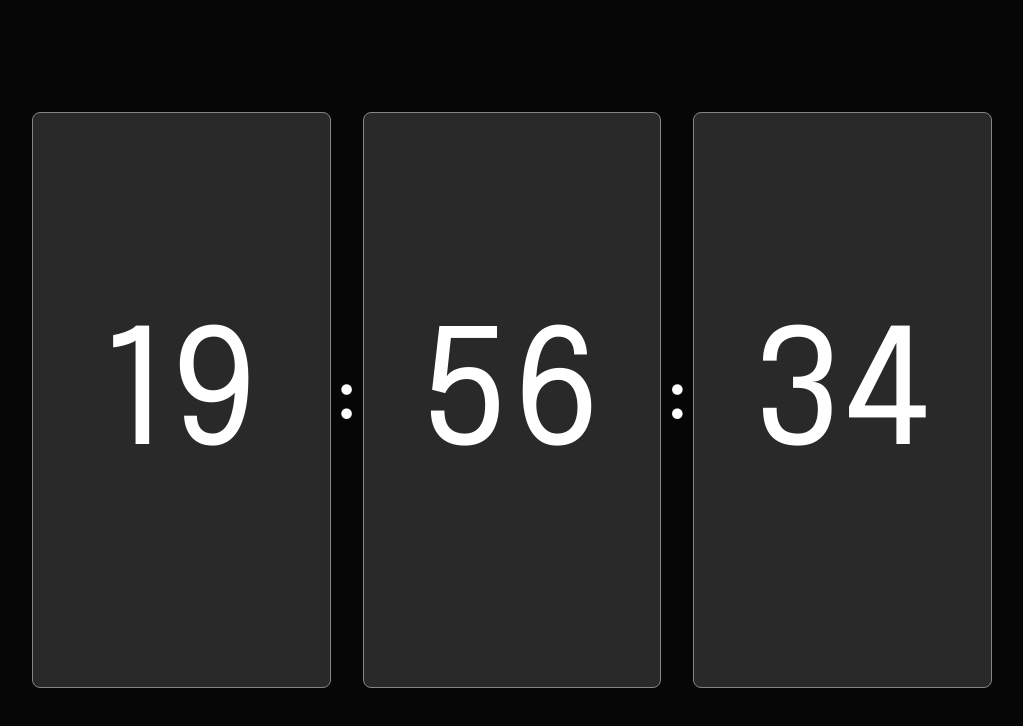
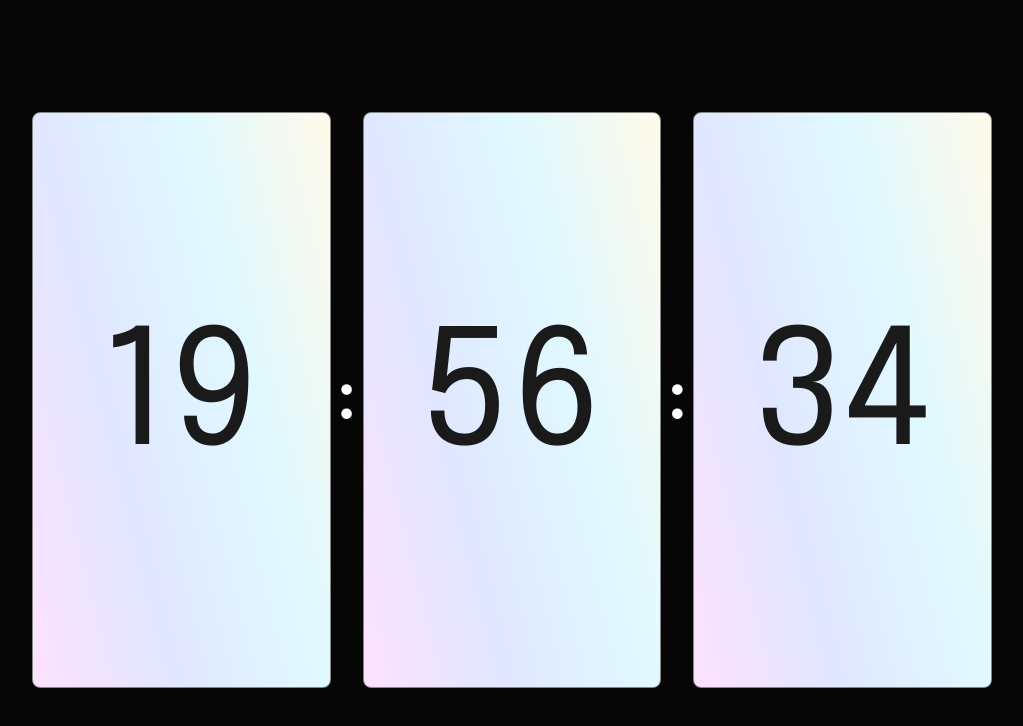
Before and after one commit to The-HighO/time-Wallpaper-, a plain HTML site: page index.html in a window 1280 px wide. Shown: the whole page, without its empty margins (128-1151 px from the left). Drawn offline with Linux system fonts and the light colour scheme.

Commit message:
gradientadd

```diff
--- a/style.css
+++ b/style.css
@@ -17,7 +17,9 @@
     gap: 0.5rem;
 }
 .hour-Container, .minute-Container, .seconds-Container{
-    background-color: #292929;
+    background: linear-gradient(76deg,#fde1ff,#e0e7ff,#e0f9ff,#fffae9);
+    animation: slime 45s ease infinite;
+    /* background-color: #292929; */
     border: 1px solid #858585;
     border-radius: 0.5rem;
     display: flex;
@@ -33,7 +35,7 @@
     align-items: center;
 }
 .hour, .min, .sec{
-    color: white;
+    color: rgb(26, 26, 26);
     font-size: 4rem;
     text-align: center;
 }
```
